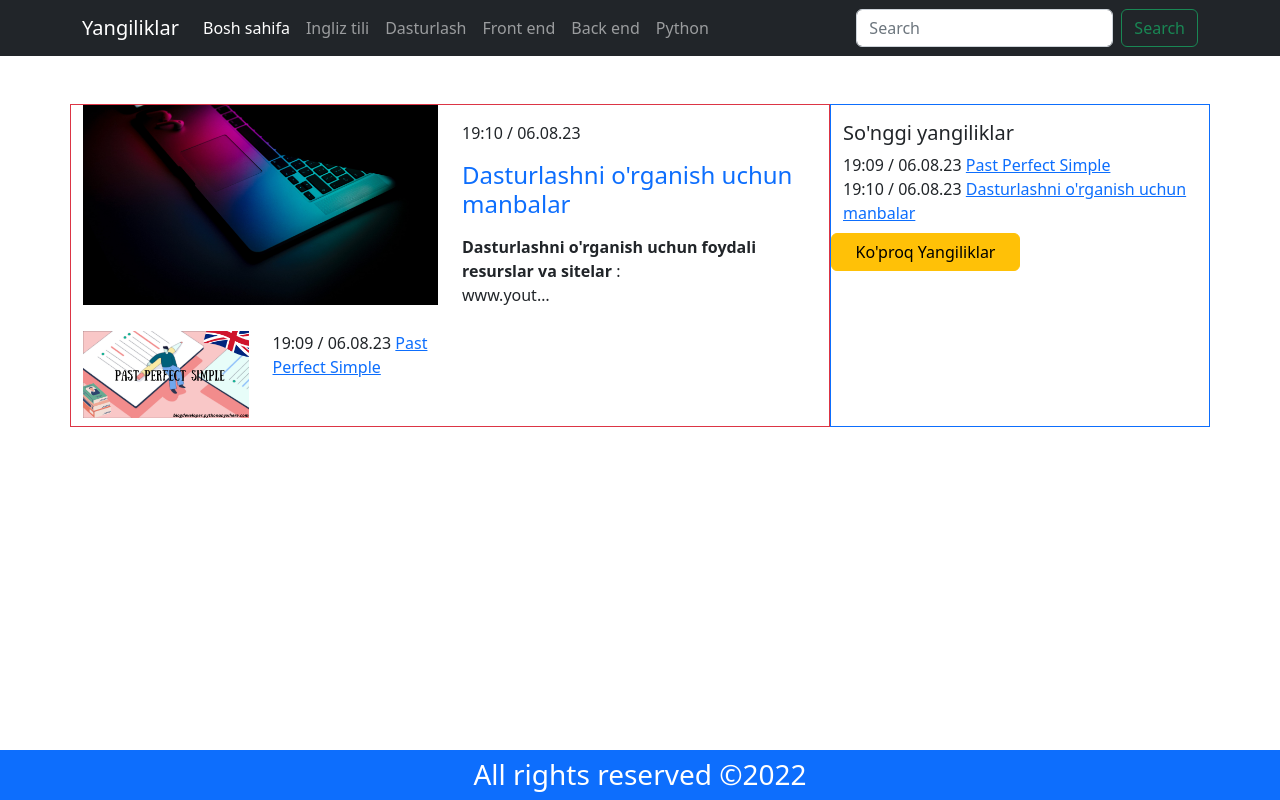
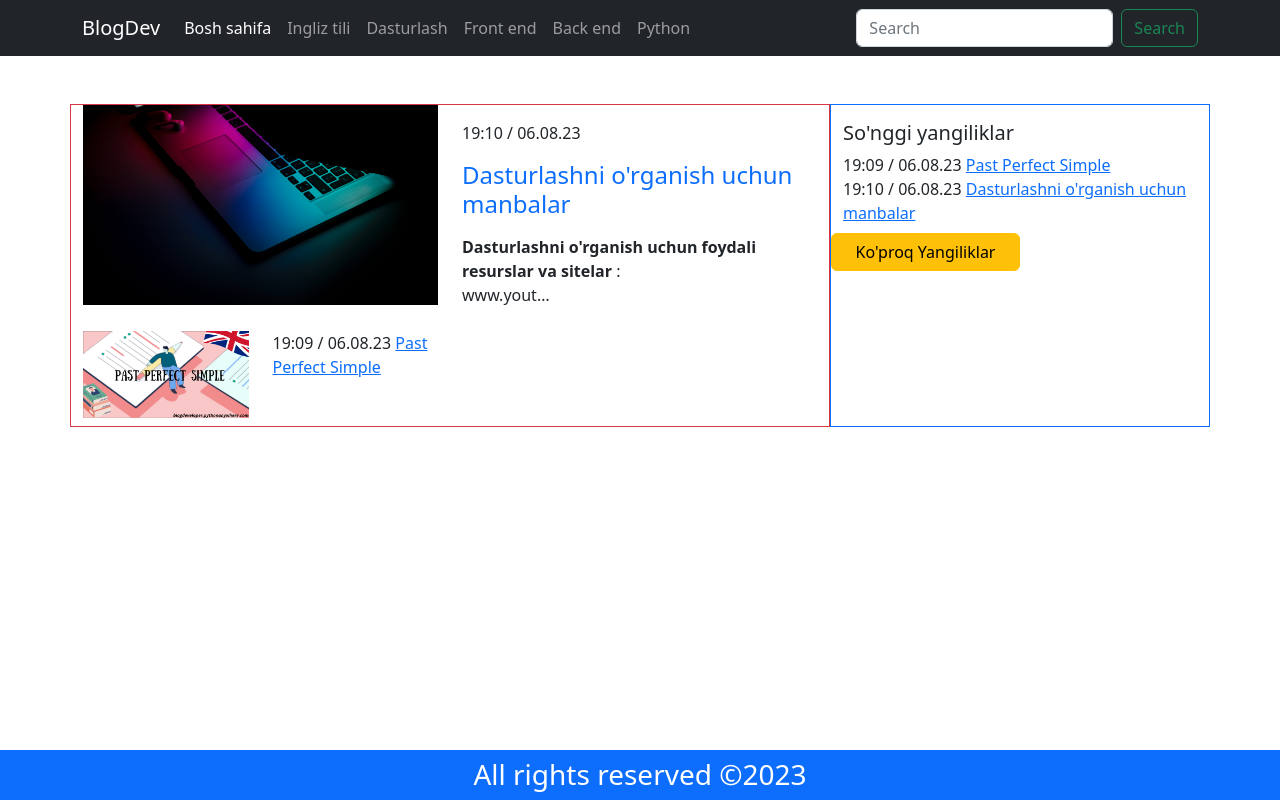
Before and after one commit to AbdulazizSherzodjanov/BlogDev_myblog, a Django app: page / in a window 1280 px wide. Run offline with Django 4.2, Linux system fonts and the light colour scheme; data comes from the database, SQL or seed files in the repository; both versions use the stored data as it was after the commit; some libraries are stand-ins or nearby versions.

Commit message:
I changed :)

```diff
--- a/news/settings.py
+++ b/news/settings.py
@@ -20,7 +20,7 @@ BASE_DIR = Path(__file__).resolve().parent.parent
 # See https://docs.djangoproject.com/en/4.1/howto/deployment/checklist/
 
 # SECURITY WARNING: keep the secret key used in production secret!
-SECRET_KEY = ''
+SECRET_KEY = 'django-insecure-afdpz59iuor+)sz#au8ei7*74)g=(u%q2f7i0kh+9rxde+2+z1'
 
 # SECURITY WARNING: don't run with debug turned on in production!
 DEBUG = True
--- a/posts/models.py
+++ b/posts/models.py
@@ -30,7 +30,7 @@ class Post(models.Model):
     author = models.ForeignKey(User, on_delete=models.CASCADE)
 
     class Meta:
-        verbose_name_plural = 'Yangiliklar'
+        verbose_name_plural = 'Postlar'
 
 
     def __str__(self):
--- a/templates/footer.html
+++ b/templates/footer.html
@@ -1,3 +1,3 @@
 <footer class="bg-primary text-white fixed-bottom mt-3 text-center">
-      <h3 class="my-2">All rights reserved &copy;2022</h3>
+      <h3 class="my-2">All rights reserved &copy;2023</h3>
 </footer>
--- a/templates/navbar.html
+++ b/templates/navbar.html
@@ -1,6 +1,6 @@
 <nav class="navbar navbar-expand-lg bg-dark navbar-dark">
   <div class="container">
-    <a class="navbar-brand" href="{% url 'home-page' %}">Yangiliklar</a>
+    <a class="navbar-brand" href="{% url 'home-page' %}">BlogDev</a>
     <button class="navbar-toggler" type="button" data-bs-toggle="collapse" data-bs-target="#navbarSupportedContent" aria-controls="navbarSupportedContent" aria-expanded="false" aria-label="Toggle navigation">
       <span class="navbar-toggler-icon"></span>
     </button>
```
Also changed, not shown: db.sqlite3, media/posts/Past_Perfect_Simple.png (added), media/posts/wallpaperflare.com_wallpaper_4.jpg (added).
